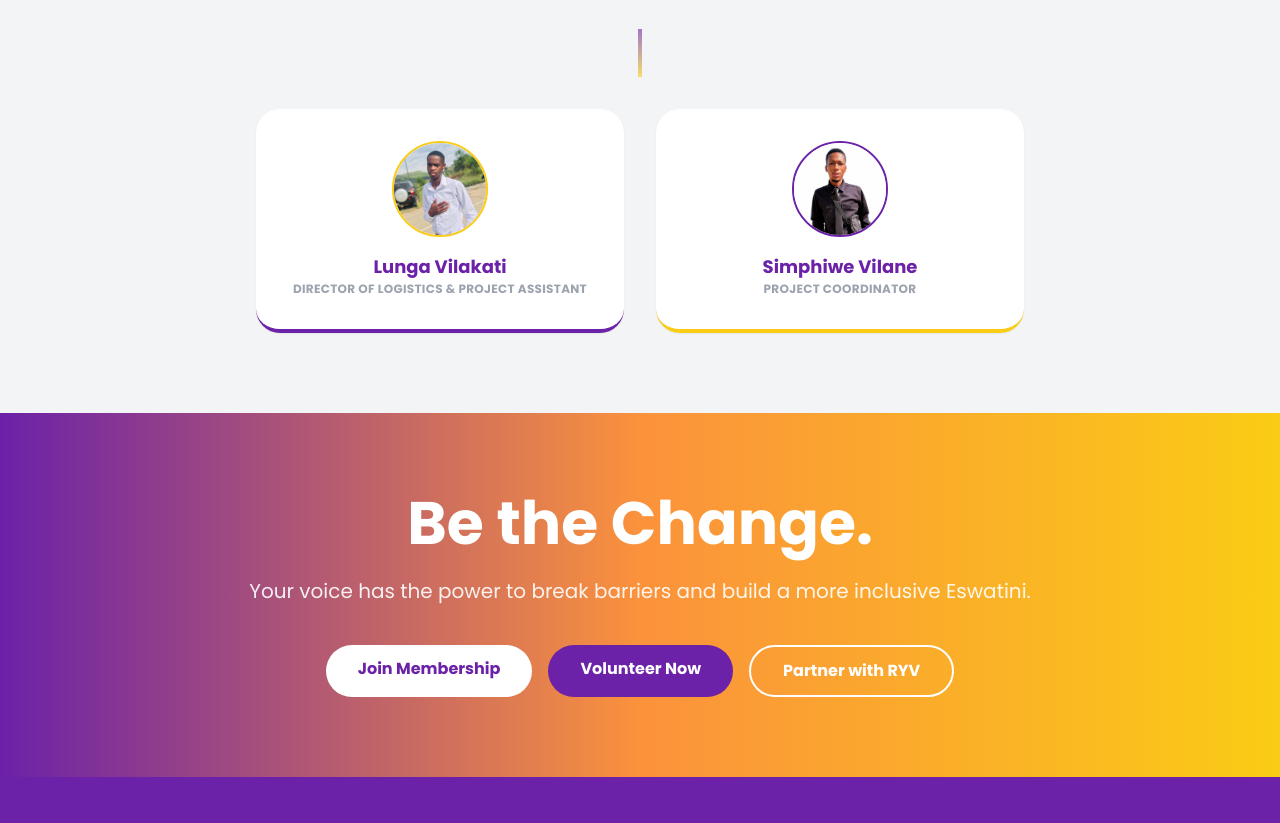
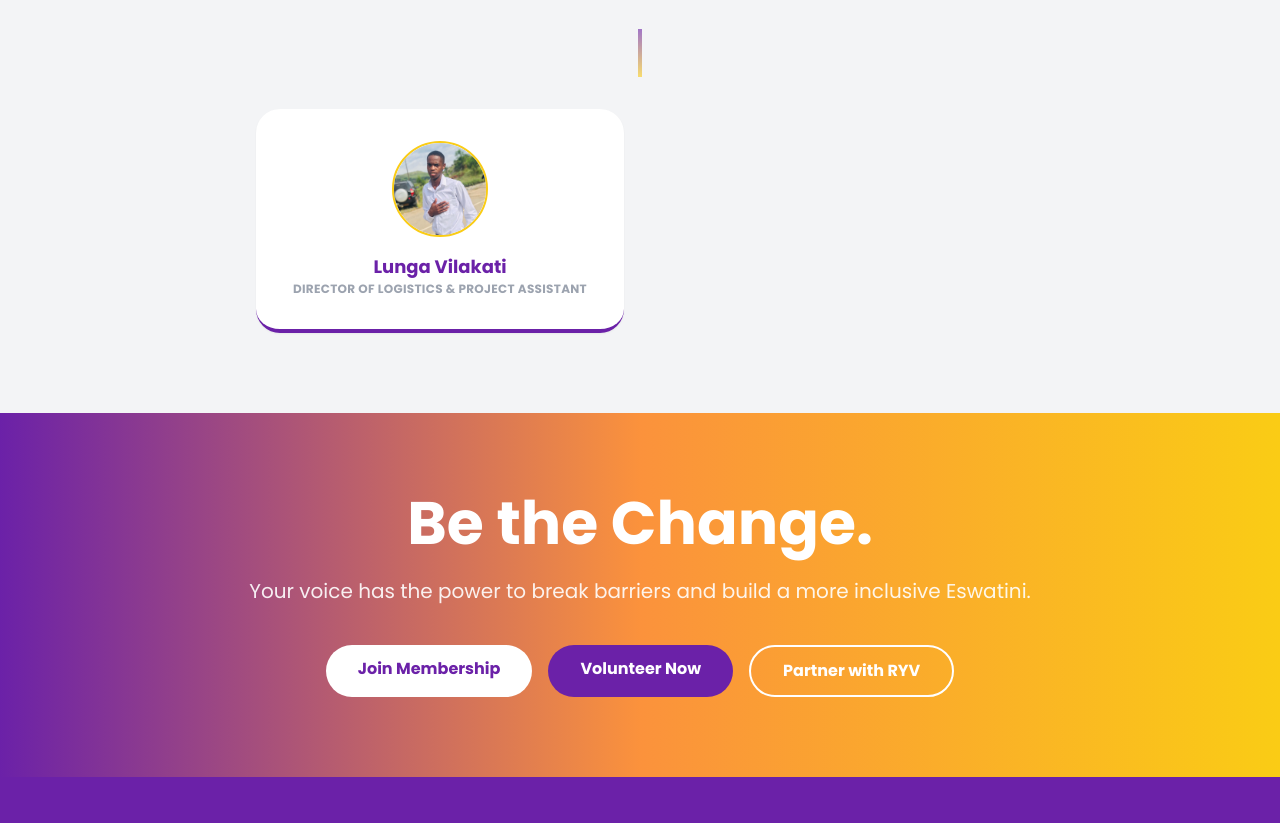
Before and after one commit to buhledlamini428-a11y/RYV, a website: page public/index.html in a window 1280 px wide. Shown: the part 4993-5816 px from the top of the page. Drawn offline with nearby package versions, Linux system fonts and the light colour scheme; a small style sheet from the web is missing.

Commit message:
initial commit

```diff
--- a/public/index.html
+++ b/public/index.html
@@ -367,12 +367,7 @@
                         <p class="text-gray-400 text-xs uppercase font-bold tracking-wide">Director of Logistics & Project Assistant</p>
                     </div>
 
-                    <!-- Member 2 -->
-                    <div class="committee-card bg-white p-8 rounded-3xl shadow-sm border-b-4 border-ryvYellow flex flex-col items-center">
-                        <img src="1.jpeg" class="w-24 h-24 rounded-full mb-4 border-2 border-ryvPurple" alt="Specialist">
-                        <h5 class="font-bold text-ryvPurple text-lg">Simphiwe Vilane</h5>
-                        <p class="text-gray-400 text-xs uppercase font-bold tracking-wide">Project Coordinator</p>
-                    </div>
+
                 </div>
 
             </div>
```
